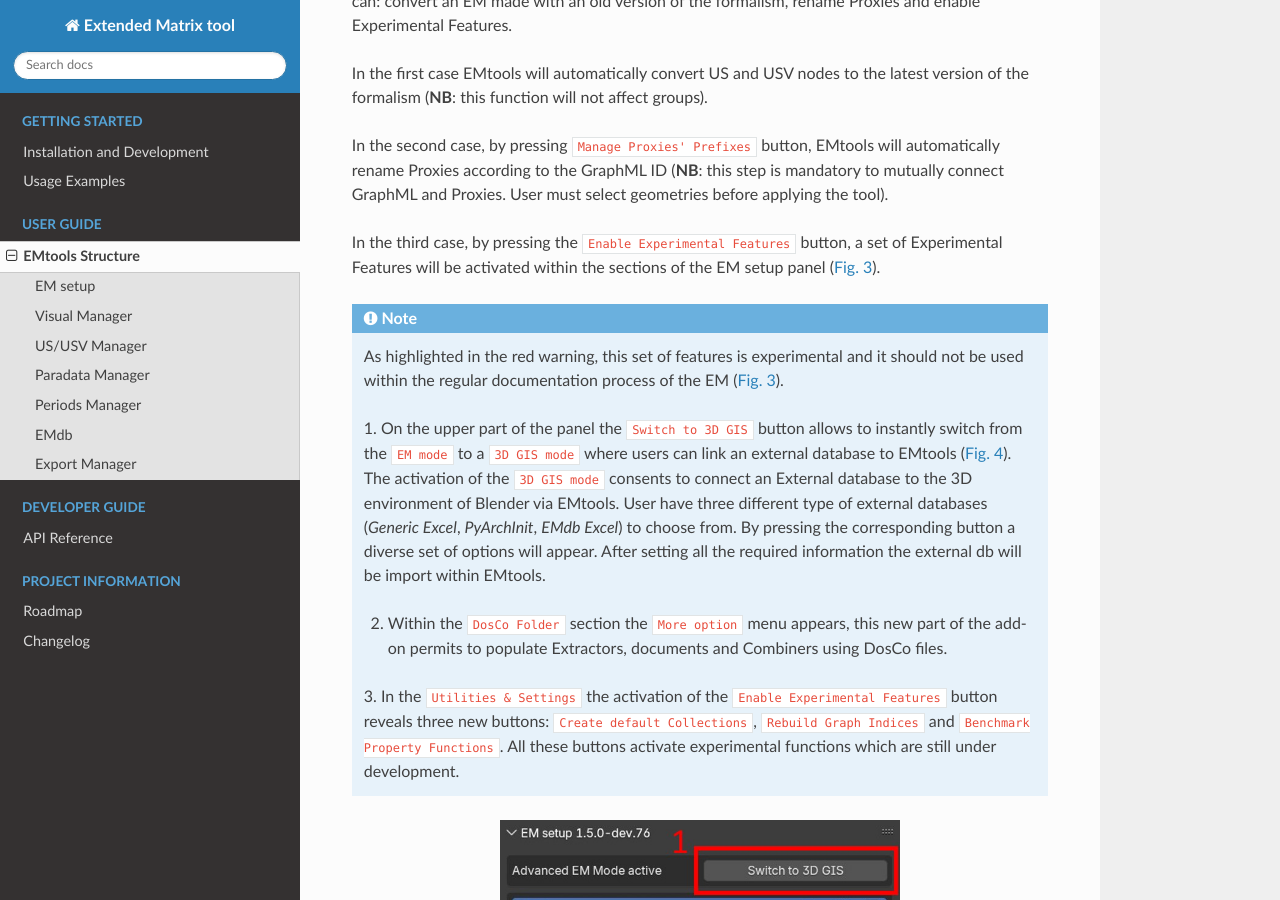
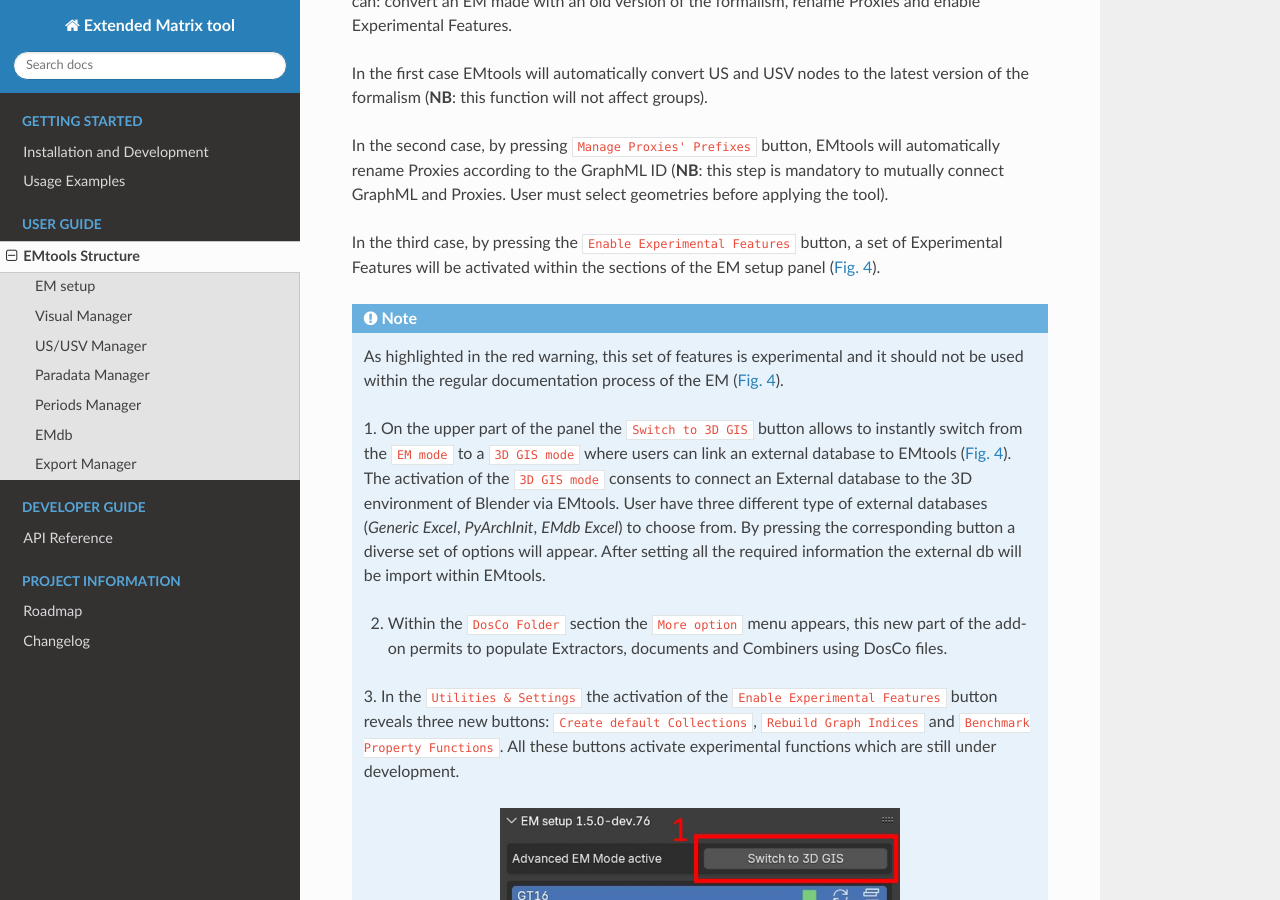
Before and after one commit to zalmoxes-laran/EM-blender-tools-doc, a Sphinx documentation site: the page built from docs/EMstructure.rst, in a window 1280 px wide and 900 px high, scrolled down 2463 px. Built offline with Sphinx 7.4.7 and the Read the Docs theme 3.1.0, drawn with Linux system fonts in a browser that asks for light colours; pages that are not in the unit, such as notebooks, are missing from menus.

Commit message:
Edit EMstructure file, add figure in note box

```diff
--- a/docs/EMstructure.rst
+++ b/docs/EMstructure.rst
@@ -98,14 +98,15 @@ In the third case, by pressing the ``Enable Experimental Features`` button, a se
    3. In the ``Utilities & Settings`` the activation of the ``Enable Experimental Features`` button reveals three new buttons: ``Create default Collections``, ``Rebuild Graph Indices`` and ``Benchmark Property Functions``.
    All these buttons activate experimental functions which are still under development.
 
+   .. figure:: img/EMsetup_03_edit.jpg
+      :width: 400
+      :align: center
+
+      Experimental Features enabled (red rectangles with numbers 1-3)
 
 .. _EMsetup_03_editFIG:
 
-.. figure:: img/EMsetup_03_edit.jpg
-   :width: 400
-   :align: center
 
-   Experimental Features enabled (red rectangles with numbers 1-3)
 
 
 .. _EMsetup_04abcFIG:
```
